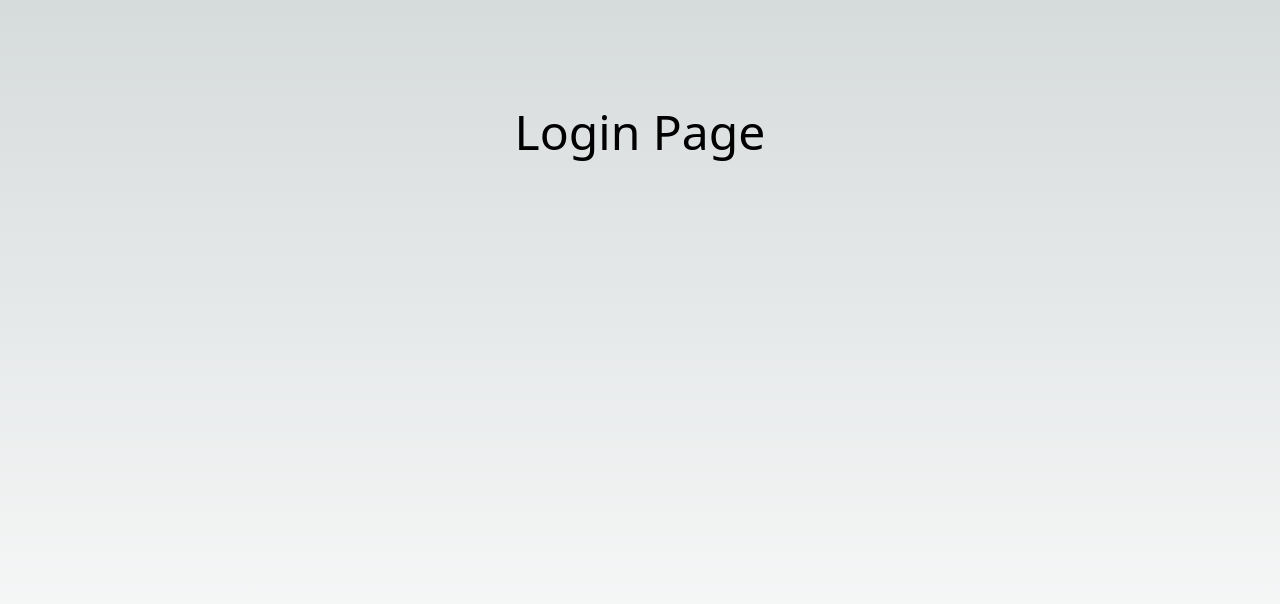
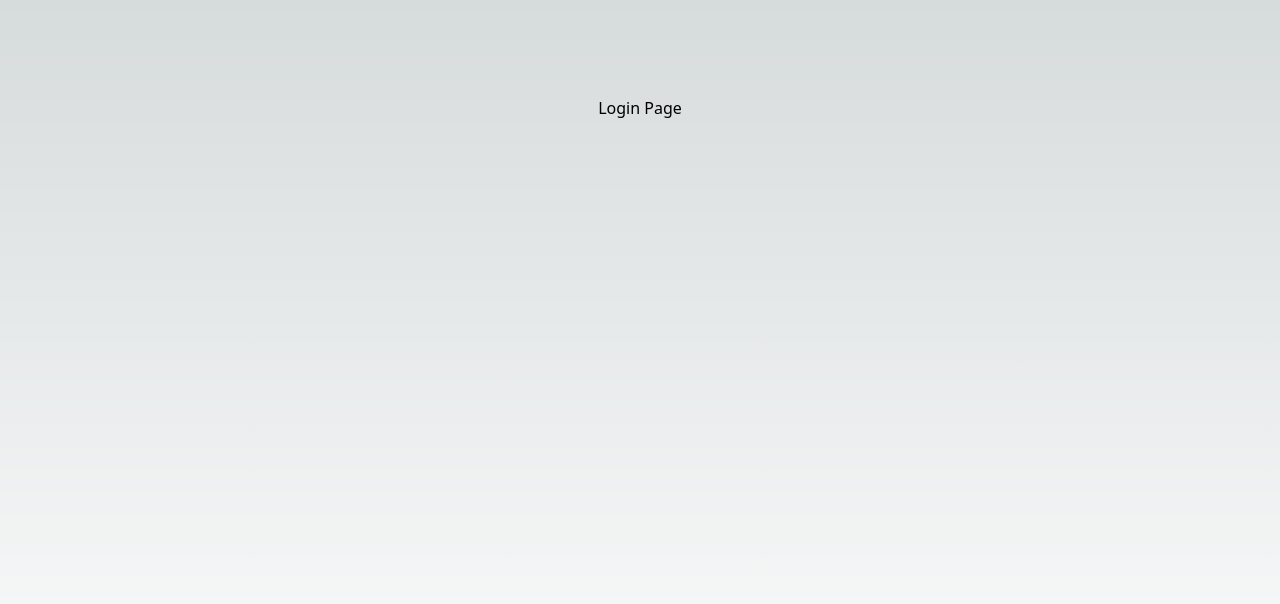
Before and after one commit to mkaniukk/coffee-roaster, a Next.js app: page /login in a window 1280 px wide. Shown: the top 604 px of the page. Built offline with nearby package versions, Linux system fonts and the light colour scheme.

Commit message:
Change size of the font

```diff
--- a/src/styles/Home.module.css
+++ b/src/styles/Home.module.css
@@ -153,7 +153,7 @@
 }
 
 .header {
-    font-size: 3rem;
+    font-size: 1rem;
 }
 
 .coffee-card {
```
